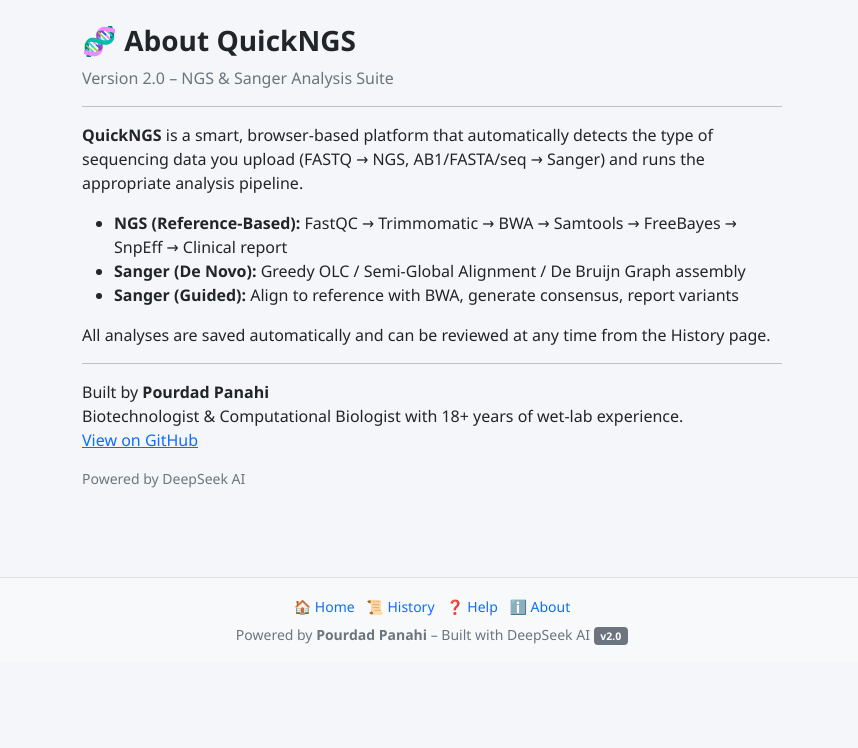
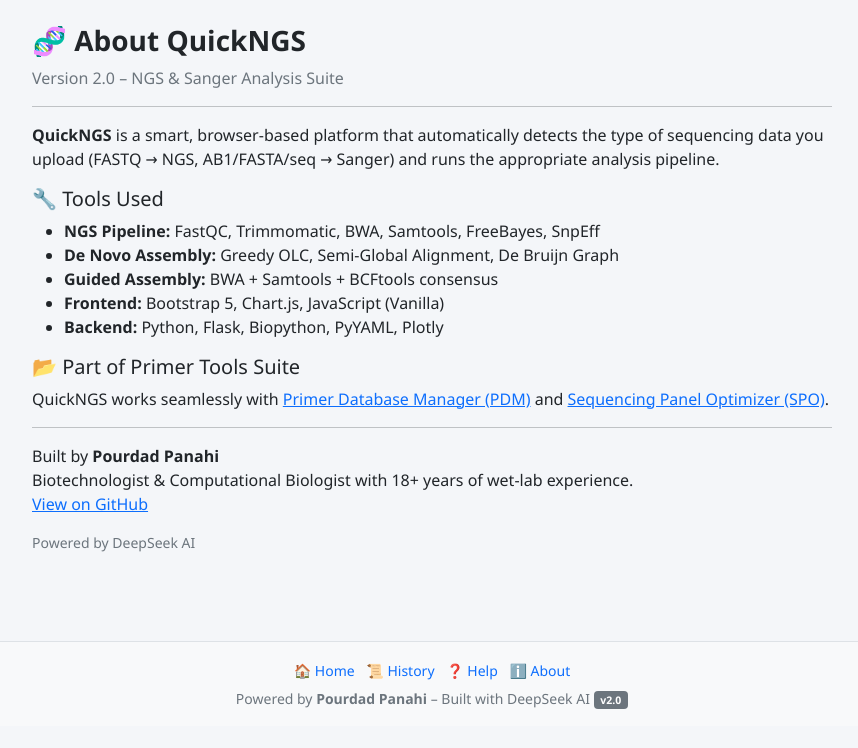
Before and after one commit to pourdadp/primer-tools, a Flask app: page /about in a window 1280 px wide. Shown: the top 748 px of the page, without its empty margins (208-1066 px from the left). Run offline with Flask 3, Linux system fonts and the light colour scheme.

Commit message:
Update about.html

```diff
--- a/quickngs/templates/about.html
+++ b/quickngs/templates/about.html
@@ -3,7 +3,7 @@
 {% block title %}About – QuickNGS{% endblock %}
 {% block content %}
 <div class="container py-4">
-    <div class="mx-auto" style="max-width: 700px;">
+    <div class="mx-auto" style="max-width: 800px;">
         <h3 class="fw-bold">🧬 About QuickNGS</h3>
         <p class="text-muted">Version 2.0 – NGS &amp; Sanger Analysis Suite</p>
         <hr>
@@ -11,12 +11,22 @@
             <strong>QuickNGS</strong> is a smart, browser‑based platform that automatically detects the type of sequencing data you upload
             (FASTQ → NGS, AB1/FASTA/seq → Sanger) and runs the appropriate analysis pipeline.
         </p>
+
+        <h5>🔧 Tools Used</h5>
         <ul>
-            <li><strong>NGS (Reference‑Based):</strong> FastQC → Trimmomatic → BWA → Samtools → FreeBayes → SnpEff → Clinical report</li>
-            <li><strong>Sanger (De Novo):</strong> Greedy OLC / Semi‑Global Alignment / De Bruijn Graph assembly</li>
-            <li><strong>Sanger (Guided):</strong> Align to reference with BWA, generate consensus, report variants</li>
+            <li><strong>NGS Pipeline:</strong> FastQC, Trimmomatic, BWA, Samtools, FreeBayes, SnpEff</li>
+            <li><strong>De Novo Assembly:</strong> Greedy OLC, Semi‑Global Alignment, De Bruijn Graph</li>
+            <li><strong>Guided Assembly:</strong> BWA + Samtools + BCFtools consensus</li>
+            <li><strong>Frontend:</strong> Bootstrap 5, Chart.js, JavaScript (Vanilla)</li>
+            <li><strong>Backend:</strong> Python, Flask, Biopython, PyYAML, Plotly</li>
         </ul>
-        <p>All analyses are saved automatically and can be reviewed at any time from the History page.</p>
+
+        <h5>📂 Part of Primer Tools Suite</h5>
+        <p>
+            QuickNGS works seamlessly with <a href="https://github.com/pourdadp/primer-tools" target="_blank">Primer Database Manager (PDM)</a>
+            and <a href="https://github.com/pourdadp/primer-tools" target="_blank">Sequencing Panel Optimizer (SPO)</a>.
+        </p>
+
         <hr>
         <p>
             Built by <strong>Pourdad Panahi</strong><br>
```
